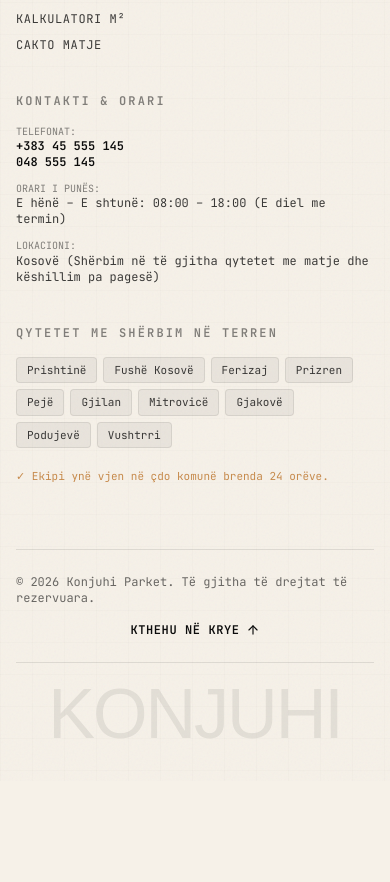
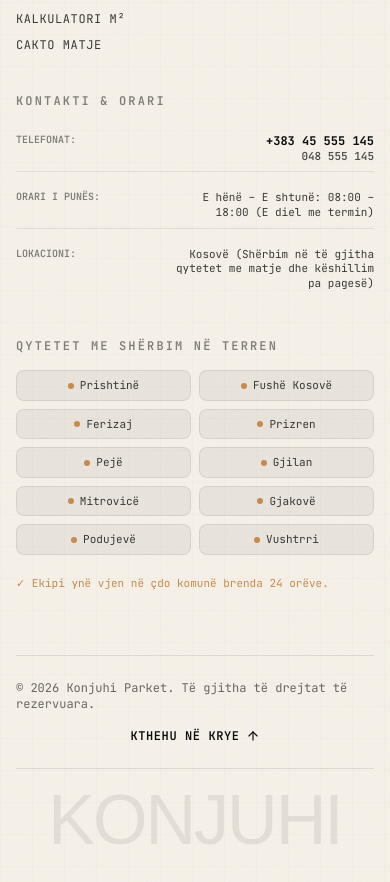
Before and after one commit to arlindi212/KonjuhiParket, a Next.js app: page / in a window 390 px wide. Shown: the part 9882-10764 px from the top of the page. Before the commit the page ends 10663 px from the top, so only its background shows below. Built offline with nearby package versions, Linux system fonts and the light colour scheme; a web font is replaced by a local one.

Commit message:
style: balance footer contact items and cities grid on mobile

```diff
--- a/src/components/Footer.tsx
+++ b/src/components/Footer.tsx
@@ -96,25 +96,27 @@ export const Footer: React.FC = () => {
             <span className="font-mono text-xs uppercase tracking-[0.18em] text-[#0c0c0c]/50 block font-semibold">
               Kontakti & Orari
             </span>
-            <div className="space-y-3 font-mono text-xs">
-              <div>
-                <span className="text-[#0c0c0c]/50 block text-[10px] uppercase">Telefonat:</span>
-                <a href={`tel:${BUSINESS_INFO.phones.primaryRaw}`} className="text-[#0c0c0c] font-semibold hover:text-[#c68a4c] block">
-                  {BUSINESS_INFO.phones.primary}
-                </a>
-                <a href={`tel:${BUSINESS_INFO.phones.secondaryRaw}`} className="text-[#0c0c0c] font-semibold hover:text-[#c68a4c] block">
-                  {BUSINESS_INFO.phones.secondary}
-                </a>
+            <div className="space-y-2.5 sm:space-y-3 font-mono text-xs">
+              <div className="flex justify-between items-start py-2 border-b border-[#0c0c0c]/8 sm:border-0 sm:py-0 sm:block">
+                <span className="text-[#0c0c0c]/50 block text-[10px] uppercase font-semibold">Telefonat:</span>
+                <div className="text-right sm:text-left">
+                  <a href={`tel:${BUSINESS_INFO.phones.primaryRaw}`} className="text-[#0c0c0c] font-bold sm:font-semibold hover:text-[#c68a4c] block">
+                    {BUSINESS_INFO.phones.primary}
+                  </a>
+                  <a href={`tel:${BUSINESS_INFO.phones.secondaryRaw}`} className="text-[#0c0c0c] font-semibold hover:text-[#c68a4c] block text-[11px] sm:text-xs text-[#0c0c0c]/70">
+                    {BUSINESS_INFO.phones.secondary}
+                  </a>
+                </div>
               </div>
 
-              <div>
-                <span className="text-[#0c0c0c]/50 block text-[10px] uppercase">Orari i Punës:</span>
-                <p className="text-[#0c0c0c]/80">{BUSINESS_INFO.workingHours}</p>
+              <div className="flex justify-between items-start py-2 border-b border-[#0c0c0c]/8 sm:border-0 sm:py-0 sm:block">
+                <span className="text-[#0c0c0c]/50 block text-[10px] uppercase font-semibold">Orari i Punës:</span>
+                <p className="text-[#0c0c0c]/80 text-right sm:text-left text-[11px] sm:text-xs max-w-[210px] sm:max-w-none">{BUSINESS_INFO.workingHours}</p>
               </div>
 
-              <div>
-                <span className="text-[#0c0c0c]/50 block text-[10px] uppercase">Lokacioni:</span>
-                <p className="text-[#0c0c0c]/80">{BUSINESS_INFO.location}</p>
+              <div className="flex justify-between items-start py-2 sm:py-0 sm:block">
+                <span className="text-[#0c0c0c]/50 block text-[10px] uppercase font-semibold">Lokacioni:</span>
+                <p className="text-[#0c0c0c]/80 text-right sm:text-left text-[11px] sm:text-xs max-w-[210px] sm:max-w-none">{BUSINESS_INFO.location}</p>
               </div>
             </div>
           </div>
@@ -124,13 +126,14 @@ export const Footer: React.FC = () => {
             <span className="font-mono text-xs uppercase tracking-[0.18em] text-[#0c0c0c]/50 block font-semibold">
               Qytetet me Shërbim në Terren
             </span>
-            <div className="flex flex-wrap gap-1.5">
+            <div className="grid grid-cols-2 gap-2 sm:flex sm:flex-wrap sm:gap-1.5">
               {CITIES_SERVED.map((c) => (
                 <span
                   key={c.city}
-                  className="px-2.5 py-1 rounded bg-[#0c0c0c]/5 border border-[#0c0c0c]/8 text-[11px] font-mono text-[#0c0c0c]/80"
+                  className="px-2.5 py-1.5 sm:py-1 rounded-lg sm:rounded bg-[#0c0c0c]/5 border border-[#0c0c0c]/8 text-[11px] font-mono text-[#0c0c0c]/80 text-center sm:text-left flex items-center justify-center sm:justify-start gap-1.5"
                 >
-                  {c.city}
+                  <span className="w-1.5 h-1.5 rounded-full bg-[#c68a4c] sm:hidden shrink-0"></span>
+                  <span>{c.city}</span>
                 </span>
               ))}
             </div>
```
